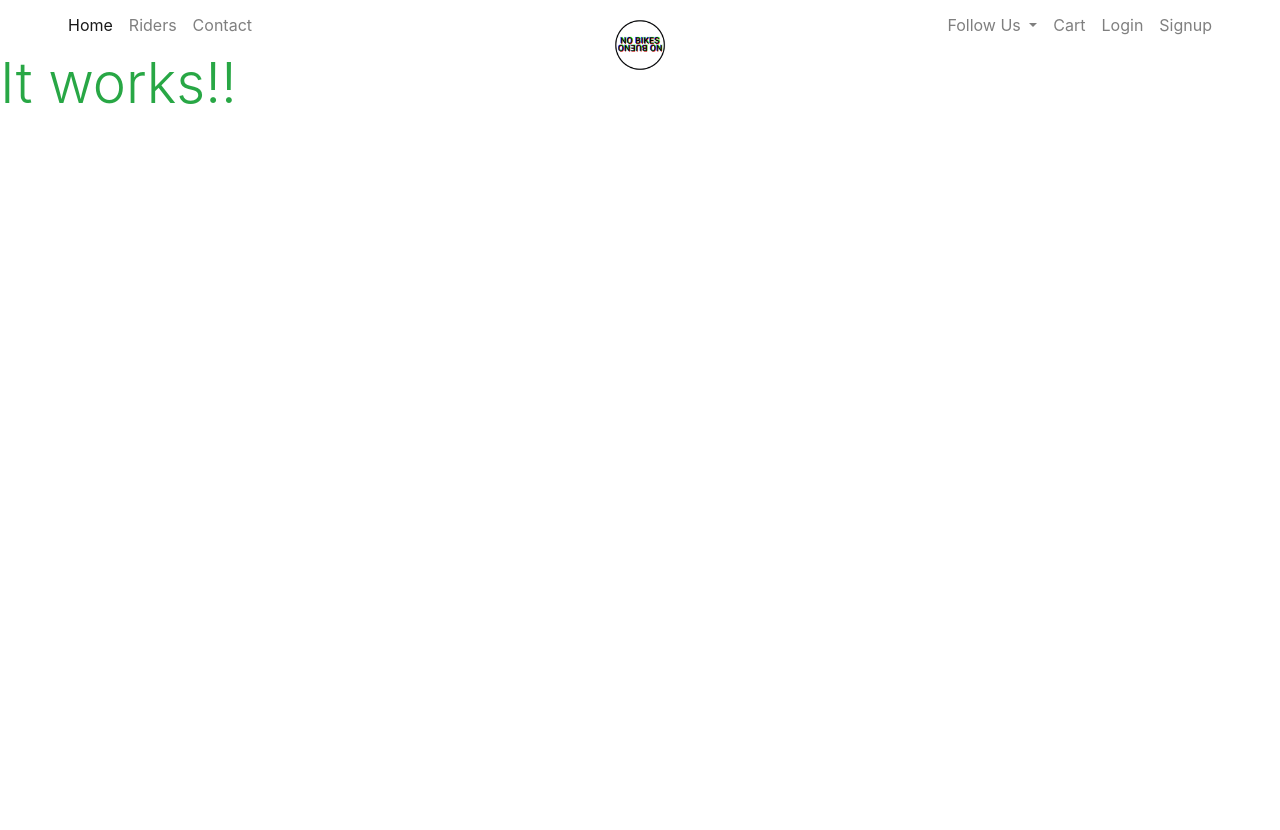
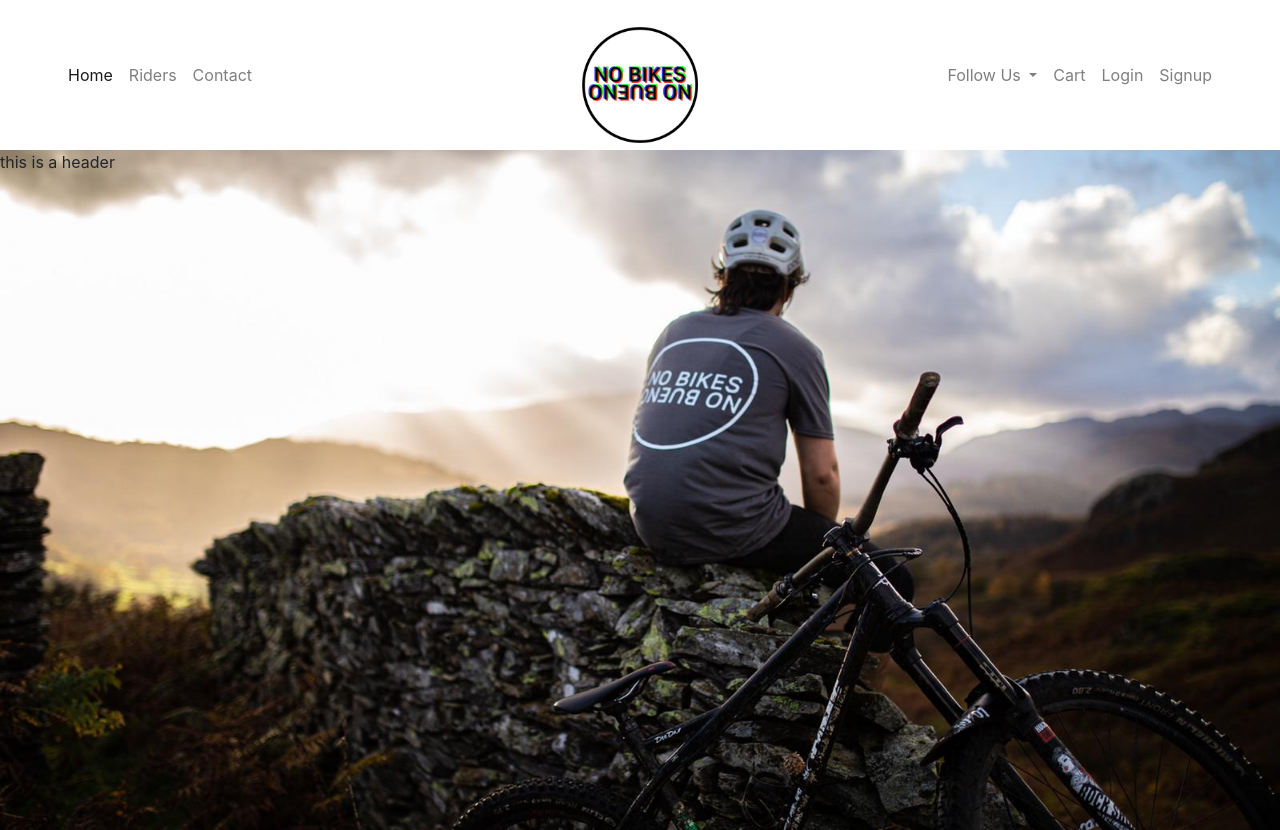
Before and after one commit to jamesigibbs/NoBikesNoBueno, a Django app: page / in a window 1280 px wide. Before the commit the page ends 104 px from the top, so only its background shows below. Run offline with Django 3.2, Linux system fonts and the light colour scheme.

Commit message:
added hero img and added profile and logout links to navbar

```diff
--- a/home/templates/home/index.html
+++ b/home/templates/home/index.html
@@ -1,6 +1,12 @@
 {% extends "base.html" %}
 {% load static %}
 
+{% block page_header %}
+    <header class="hero">
+        this is a header
+    </header>
+{% endblock %}
+
 {% block content %}
-    <h1 class="display-4 text-success">It works!!</h1>
+
 {% endblock %}
--- a/static/css/base.css
+++ b/static/css/base.css
@@ -2,10 +2,10 @@ html {
     height: 100%;
 }
 
+/* navbar */
+
 .navbar-brand img {
-    width: 10vw;
-    position:relative;
-    overflow:hidden;
+    width: 140px;
 }
 
 .navbar-brand {
@@ -30,18 +30,25 @@ html {
     padding-right: 60px;
 }
 
- @media only screen and (min-width: 768px) {
-    .navbar {
-        height: 100px;
+.hero {
+    background-image: url('../imgs/hero.jpg');
+    height: 85vh;
+    background-position: center;
+    background-repeat: no-repeat;
+    background-size: cover;
+    position: relative;
+}
+
+
+/* resposive */
+
+ @media only screen and (max-width: 900px) {
+
+    .navbar-brand img {
+        width: 100px !important;
+    }
+
+    .hero {
+        height: 35vh;
     }
  }
-
- @media only screen and (min-width: 600px) {
-     .navbar {
-        height: 50px;
-    }
-
-    .navbar-brand img {
-        width: 60px;
-    }
- }
--- a/templates/base.html
+++ b/templates/base.html
@@ -65,12 +65,21 @@
                     <li class="nav-item">
                         <a class="nav-link" href="#">Cart</a>
                     </li>
+                    {% if user.is_authenticated %}
+                        <li class="nav-item">
+                            <a class="nav-link" href="#">Profile</a>
+                        </li>
+                        <li class="nav-item">
+                            <a class="nav-link" href="#">Logout</a>
+                        </li>
+                    {% else %}
                         <li class="nav-item">
                             <a class="nav-link" href="#">Login</a>
                         </li>
                         <li class="nav-item">
                             <a class="nav-link" href="#">Signup</a>
                         </li>
+                    {% endif %}
                 </ul>
             </div>
         </nav>
@@ -81,9 +90,6 @@
     {% if messages %}
         <div class="message-container"></div>
     {% endif %}
-
-    {% block navbar %}
-    {% endblock %}
 
     {% block page_header %}
     {% endblock %}
```
Lines whose indentation alone changed are shown as unchanged.
